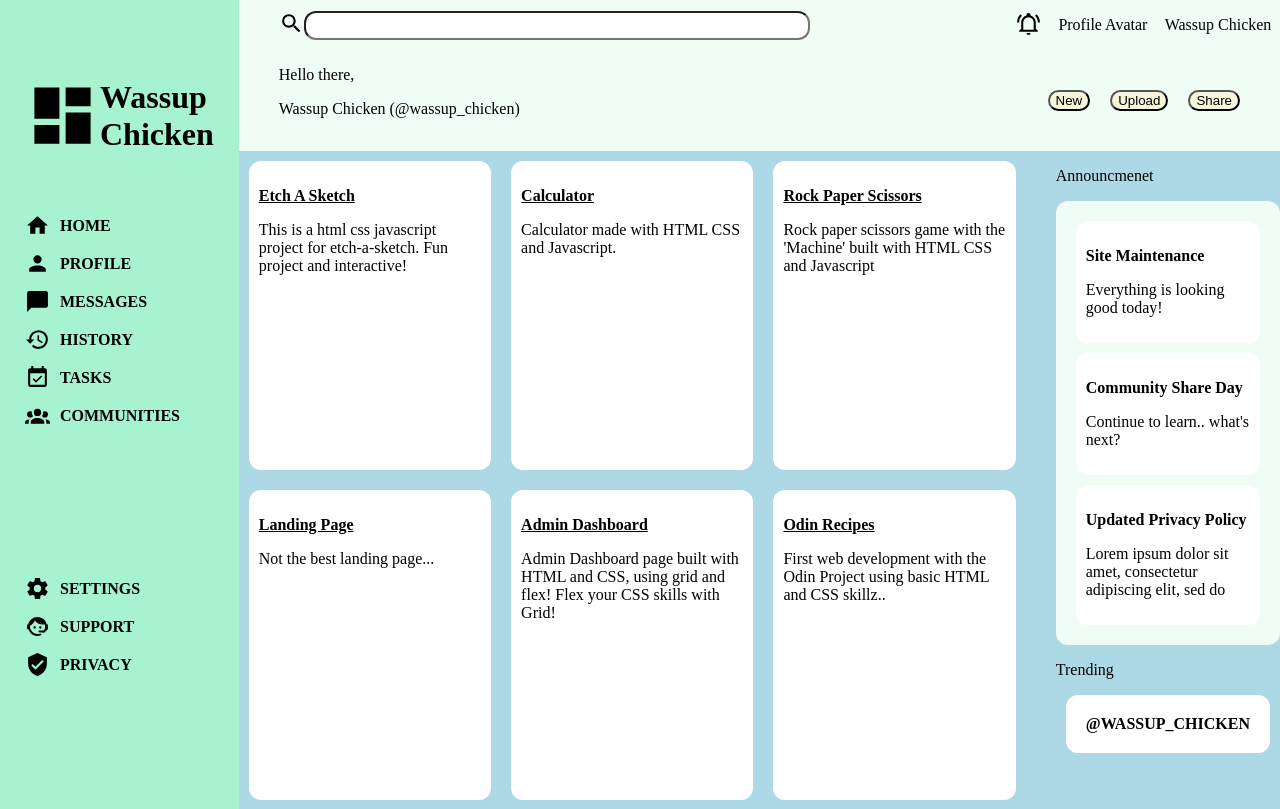
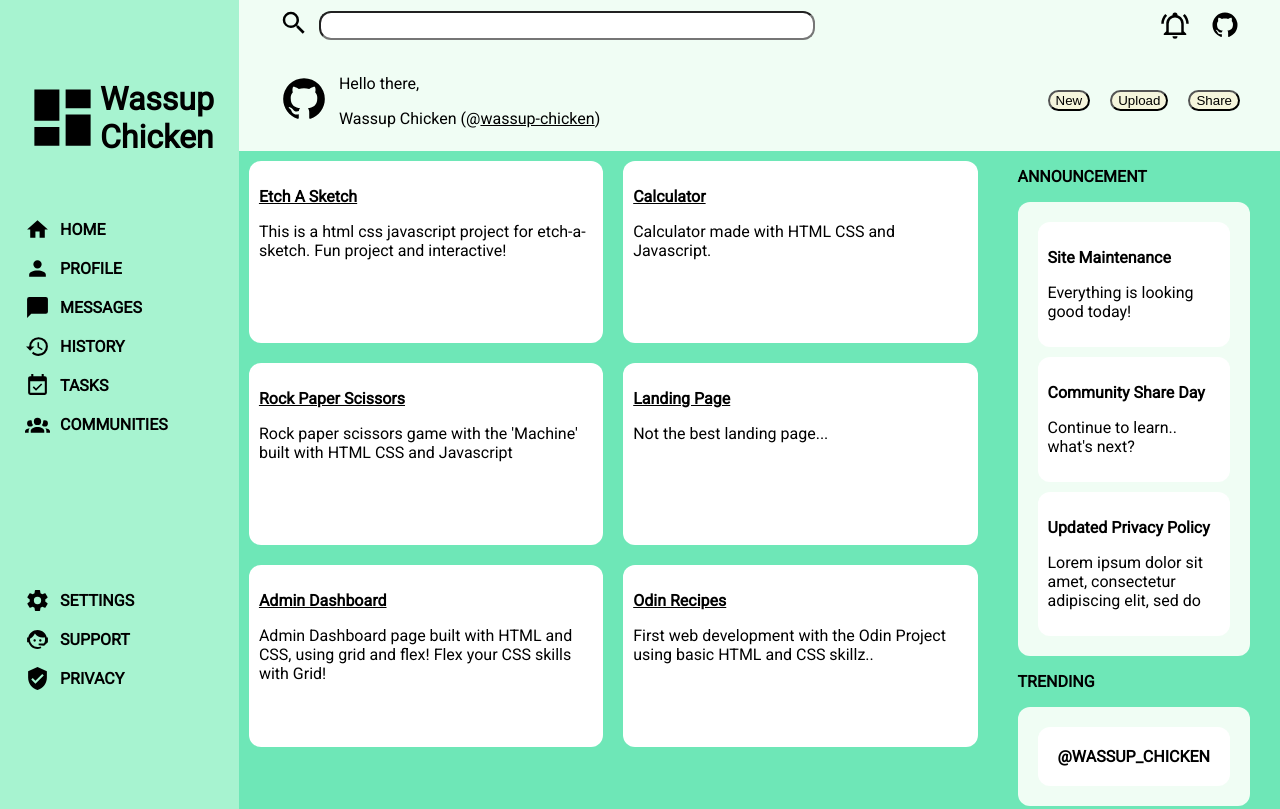
Before and after one commit to wassup-chicken/admin-dashboard, a plain HTML site: page index.html in a window 1280 px wide. Shown: the top 809 px of the page. Drawn offline with Linux system fonts and the light colour scheme.

Commit message:
update font and visual a bit better

```diff
--- a/index.html
+++ b/index.html
@@ -5,7 +5,9 @@
     <meta name="viewport" content="width=device-width, initial-scale=1.0">
     <title>Dashboard</title>
     <link rel="stylesheet" href="/style/style.css">
-
+    <link rel="preconnect" href="https://fonts.googleapis.com">
+    <link rel="preconnect" href="https://fonts.gstatic.com" crossorigin>
+    <link href="https://fonts.googleapis.com/css2?family=Roboto&display=swap" rel="stylesheet">
 </head>
 <body>
     <div class="container">
@@ -18,12 +20,12 @@
 
             <div class="profile">
                 <div class="profileli"><img src="./images/bell-ring-outline.svg" /></div>
-                <div class="profileli">Profile Avatar</div>
-                <div class="profileli"><p>Wassup Chicken</p></div>
+                <div class="profileli"><a href="https://github.com/wassup-chicken/"><img src="./images/github.svg" /></a></div>
             </div>
 
             <div class="message">
-            <div><p>Hello there,</p><p>Wassup Chicken (@wassup_chicken)</p></div>
+            <div><img class="welcome" src="./images/github.svg" /></div>
+            <div><p>Hello there,</p><p>Wassup Chicken (@<a href="https://github.com/wassup-chicken/">wassup-chicken</a>)</p></div>
             </div>
 
             <div class="action">
@@ -115,7 +117,7 @@
             </div>
             <div class="right">
                 <div class="announcement">
-                    <p>Announcmenet</p>
+                    <p>Announcement</p>
                     <div class="content">
                         <div class="card">
                             <p class="title">Site Maintenance</p>
@@ -133,10 +135,12 @@
                 </div>
                 <div class="trending">
                     <p>Trending</p>
+                    <div class="content">
                     <div class="card">
                         <ul>
                             <li>@wassup_chicken</li>
                         </ul>
+                    </div>
                     </div>
                 </div>
             </div>
--- a/style/style.css
+++ b/style/style.css
@@ -1,6 +1,7 @@
 body, html {
     margin: 0;
     height: 100%;
+    font-family: 'Roboto', sans-serif;
 }
 
 .container {
@@ -57,7 +58,22 @@ body, html {
     display: flex;
     grid-template-columns: 1fr 1fr 1fr;
     align-items: center;
-    justify-content: space-around;
+    justify-content: end;
+    padding-right: 20px;
+    margin-right: 10px;
+
+}
+
+.profileli {
+    padding: 10px;
+    width: 30px;
+    height: 30px;
+}
+
+.searchimage > img {
+    width: 30px;
+    height: 30px;
+    margin-right: 10px;
 }
 
 .header {
@@ -83,6 +99,13 @@ body, html {
 .message {
     padding-left: 20px;
     margin-left: 20px;
+    display: flex;
+    align-items: center;
+}
+
+.welcome {
+    width: 50px;
+    padding-right: 10px;
 }
 
 .input > input {
@@ -91,7 +114,7 @@ body, html {
     padding: 5px;
 }
 
-img {
+.menuitem > img {
     width: 25px;
     height: 25px;
 }
@@ -104,6 +127,12 @@ ul {
 
 ul li {
     padding: 10px;
+    text-transform: uppercase;
+    font-weight: bold;
+}
+
+.announcement > p, .trending > p
+{
     text-transform: uppercase;
     font-weight: bold;
 }
@@ -122,7 +151,7 @@ button {
 }
 
 .projects {
-    background-color: lightblue;
+    background-color: #6ee7b7;
     grid-column: 2 / 3;
     display: grid;
     grid-template-columns: 4fr 1fr;
@@ -131,13 +160,15 @@ button {
 
 .left {
     display: grid;
-    grid-template-columns: repeat(auto-fit, minmax(250px, 1fr));
-    grid-template-rows: repeat(auto-fill, minmax(250px, 1fr));
+    grid-template-columns: repeat(auto-fit, minmax(300px, 1fr));
+    grid-template-rows: repeat(auto-fill, minmax(200px, 1fr));
 }
 
 .right {
     display: grid;
     grid-template-rows: 1fr 1fr;
+    padding-right: 20px;
+    margin-right: 10px;
 }
 
 .card > .title {
```
Also changed, not shown: images/github.svg (added), images/id-logo.png (added).
